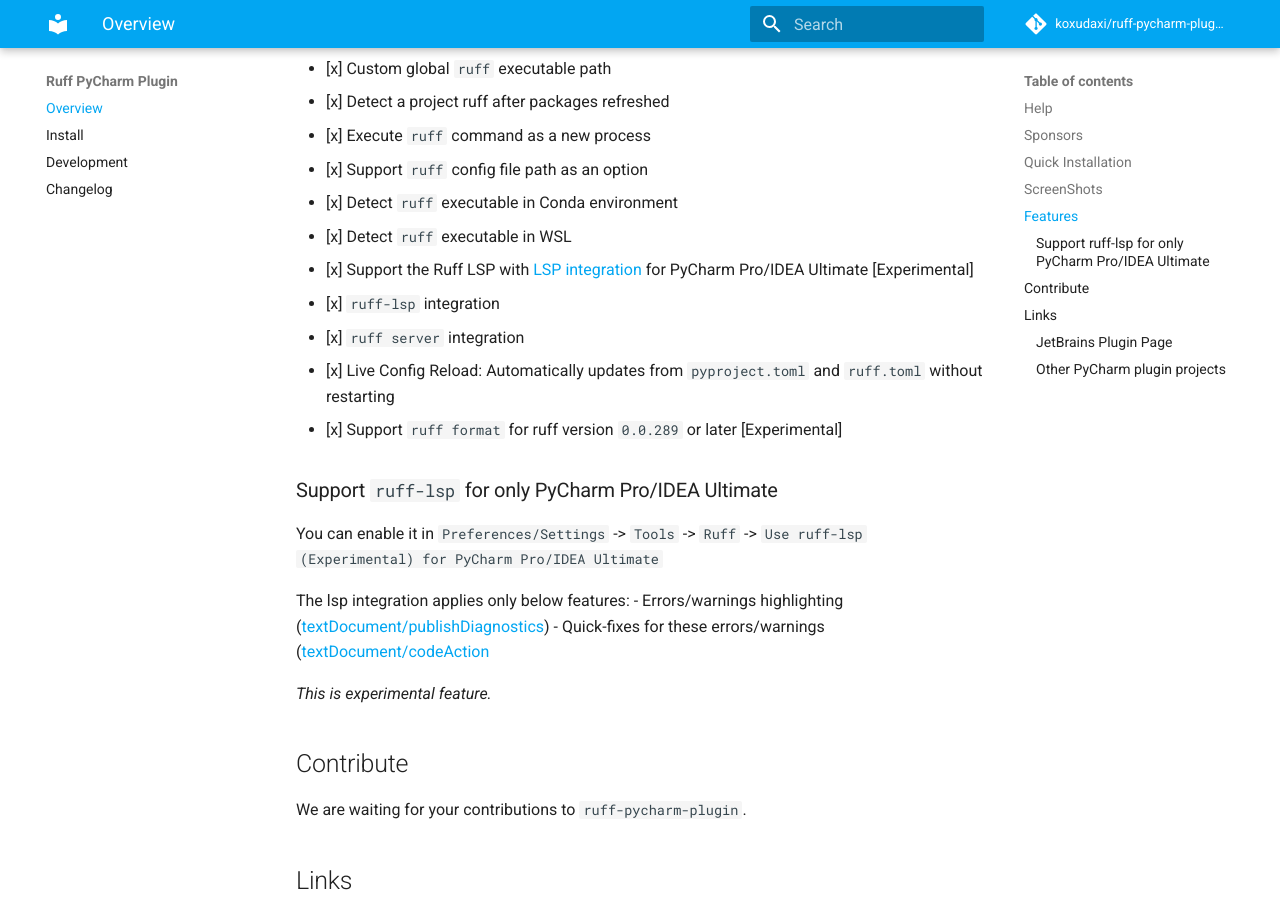
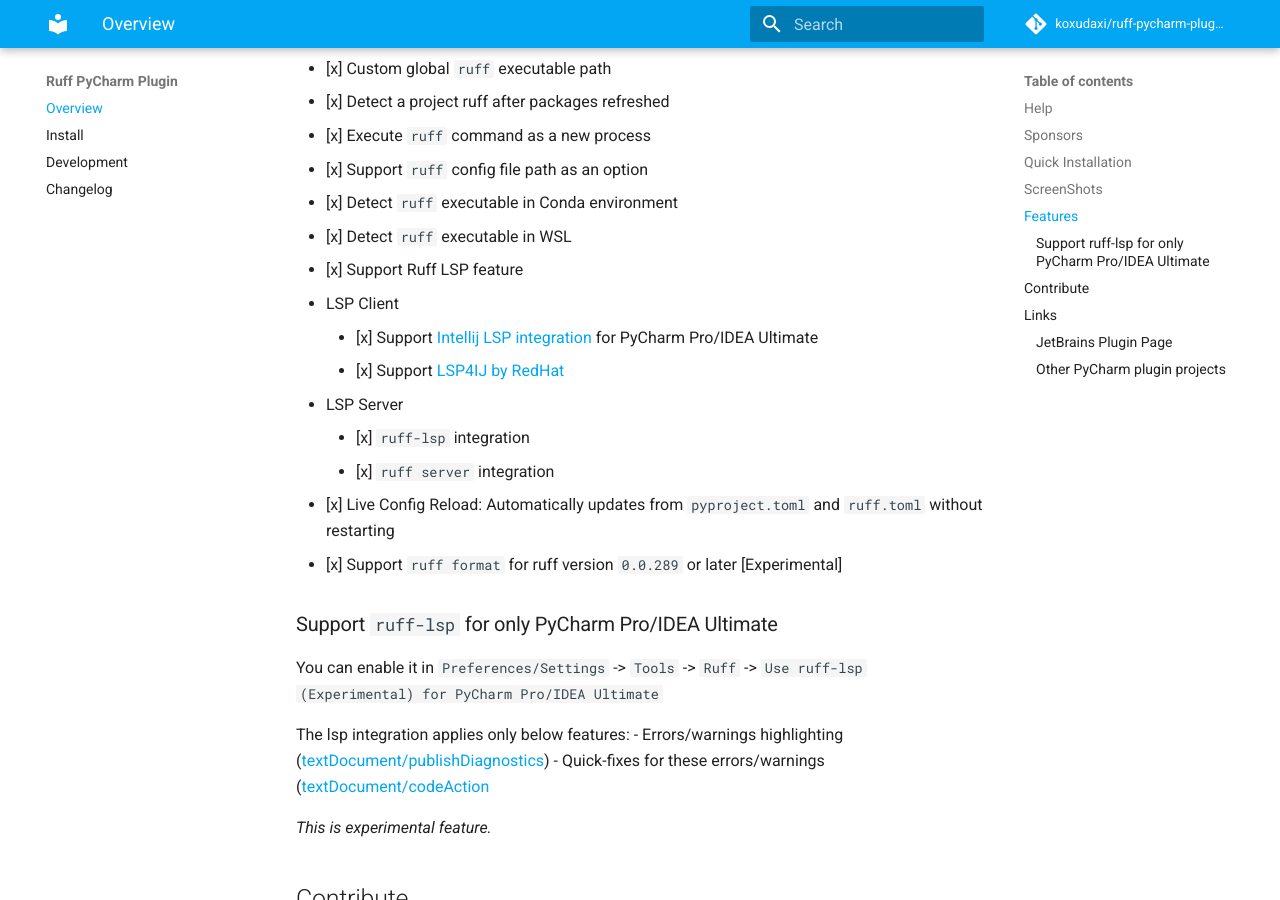
Before and after one commit to koxudaxi/ruff-pycharm-plugin, an MkDocs documentation site: the page built from docs/index.md, in a window 1280 px wide and 900 px high, scrolled down 2721 px. Built offline with MkDocs 1.6.1 and Material for MkDocs 9.7.7, drawn with Linux system fonts in a browser that asks for light colours; comment, search, counter and statistics services are not loaded.

```diff
--- a/docs/index.md
+++ b/docs/index.md
@@ -58,9 +58,13 @@ See [documentation](https://koxudaxi.github.io/ruff-pycharm-plugin/) for more de
 - [x] Support `ruff` config file path as an option
 - [x] Detect `ruff` executable in Conda environment
 - [x] Detect `ruff` executable in WSL
-- [x] Support the Ruff LSP with [LSP integration](https://blog.jetbrains.com/platform/2023/07/lsp-for-plugin-developers/) for PyCharm Pro/IDEA Ultimate [Experimental]
-  - [x] `ruff-lsp` integration
-  - [x] `ruff server` integration
+- [x] Support Ruff LSP feature
+  - LSP Client
+    - [x] Support [Intellij LSP integration](https://blog.jetbrains.com/platform/2023/07/lsp-for-plugin-developers/) for PyCharm Pro/IDEA Ultimate
+    - [x] Support [LSP4IJ by RedHat](https://github.com/redhat-developer/lsp4ij)
+  - LSP Server
+    - [x] `ruff-lsp` integration
+    - [x] `ruff server` integration
   - [x] Live Config Reload: Automatically updates from `pyproject.toml` and `ruff.toml` without restarting
 - [x] Support `ruff format` for ruff version `0.0.289` or later [Experimental]
 
```
Also changed, not shown: README.md (+7 -3 lines).
